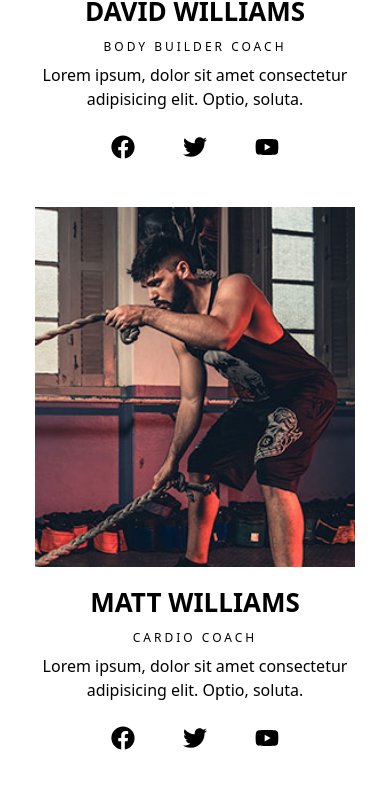
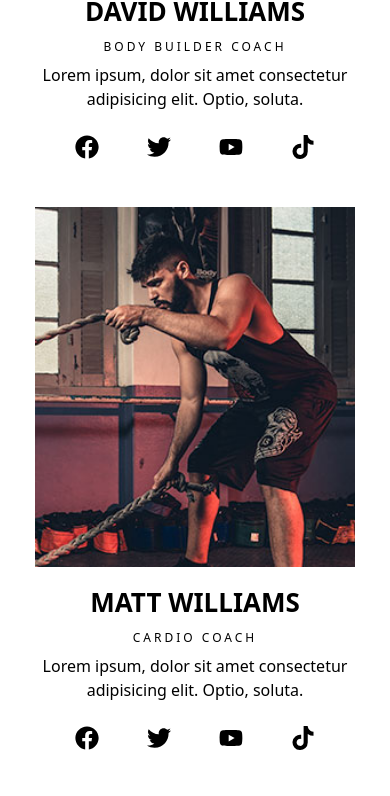
Before and after one commit to a7medk7aledak/Capsulegym, a Next.js app: page / in a window 390 px wide. Shown: the part 4520-5316 px from the top of the page. Built offline with nearby package versions, Linux system fonts and the light colour scheme; no server answers; grey boxes are pictures that could not be loaded.

Commit message:
finish front-end

```diff
--- a/components/Footer.tsx
+++ b/components/Footer.tsx
@@ -1,12 +1,14 @@
 "use client";
 import Image from "next/image";
 import Link from "next/link";
+import { FaMapMarkerAlt, FaPhoneAlt } from "react-icons/fa";
+import { MdAttachEmail } from "react-icons/md";
 import { useState } from "react";
 import {
   contactInfo,
   blogPosts,
   galleryImages,
-  socialLinks,
+  trainerData,
 } from "../constants";
 
 const Footer = () => {
@@ -78,26 +80,36 @@ const Footer = () => {
         <Image
           src="/assets/img/footer.jpg"
           alt="Decorative background image"
-          layout="fill"
-          objectFit="cover"
-          className="opacity-40"
+          fill
+          className="object-cover opacity-40"
         />
       </div>
       <div className="relative container mx-auto px-4 z-10">
         <div className="grid grid-cols-1 md:grid-cols-2 lg:grid-cols-4 gap-8">
           {/* Contact Info */}
-          <div>
+          <div className="text-center md:text-left">
             <h4 className="text-xl font-bold mb-4">Capsule Gym</h4>
             <p className="mb-4">{contactInfo.description}</p>
             <ul>
-              <li className="mb-2">{contactInfo.address}</li>
+              <li className="mb-2 flex items-center justify-center md:justify-start">
+                <FaMapMarkerAlt className="mr-2 text-red-600 flex-shrink-0" />
+                <span>{contactInfo.address}</span>
+              </li>
               {contactInfo.phoneNumbers.map((number, index) => (
-                <li key={index} className="mb-2">
-                  {number}
+                <li
+                  key={index}
+                  className="mb-2 flex items-center justify-center md:justify-start"
+                >
+                  <FaPhoneAlt className="mr-2 text-red-600 flex-shrink-0" />
+                  <span>{number}</span>
                 </li>
               ))}
               {contactInfo.emails.map((email, index) => (
-                <li key={index} className="mb-2">
+                <li
+                  key={index}
+                  className="mb-2 flex items-center justify-center md:justify-start"
+                >
+                  <MdAttachEmail className="mr-2 text-red-600 flex-shrink-0" />
                   <a href={`mailto:${email}`} className="hover:underline">
                     {email}
                   </a>
@@ -107,7 +119,7 @@ const Footer = () => {
           </div>
 
           {/* Recent Blog Posts */}
-          <div>
+          <div className="text-center md:text-left">
             <h4 className="text-xl font-bold mb-4">RECENT BLOG POSTS</h4>
             <ul>
               {blogPosts.map((post, index) => (
@@ -116,22 +128,23 @@ const Footer = () => {
                     {post.title}
                   </Link>
                   <p className="text-gray-400 text-sm">{post.date}</p>
+                  <hr />
                 </li>
               ))}
             </ul>
           </div>
 
           {/* Gallery */}
-          <div>
+          <div className="text-center md:text-left">
             <h4 className="text-xl font-bold mb-4">GALLERY</h4>
             <div className="grid grid-cols-3 gap-2">
               {galleryImages.map((img, index) => (
-                <Link key={index} href="#" className="block">
+                <Link key={index} href="#" className="block aspect-square">
                   <Image
                     src={img.src}
-                    width={90}
-                    height={90}
                     alt={img.alt}
+                    width={100}
+                    height={100}
                     className="object-cover w-full h-full"
                   />
                 </Link>
@@ -140,7 +153,7 @@ const Footer = () => {
           </div>
 
           {/* Contact Form */}
-          <div>
+          <div className="text-center md:text-left">
             <h4 className="text-xl font-bold mb-4">Contact Us</h4>
             {alertMessage && (
               <div
@@ -223,7 +236,7 @@ const Footer = () => {
                   required
                 ></textarea>
               </div>
-              <div className="text-right">
+              <div className="text-center md:text-right">
                 <button
                   type="submit"
                   className={`bg-red-600 text-white p-3 rounded-lg shadow-lg hover:bg-red-700 transition-all duration-300 ${
@@ -246,14 +259,19 @@ const Footer = () => {
         </div>
 
         <div className="border-t border-gray-700 mt-8 pt-4 flex flex-col sm:flex-row justify-between items-center relative z-10">
-          <p className="mb-4 sm:mb-0 text-center sm:text-left">
+          <p className="mb-4 sm:mb-0 text-center">
             &copy; {currentYear} All rights reserved CapsuleGym.{" "}
             <span className="text-red-600">by Ahmed Khaled</span>
           </p>
-          <div className="flex space-x-4">
-            {socialLinks.map((link, index) => (
-              <Link key={index} href={link.href} className="text-xl">
-                <i className={link.iconClass}></i>
+          {/* Social Links */}
+          <div className="flex gap-12 justify-center">
+            {trainerData[0].social.map((social, socialIndex) => (
+              <Link
+                className="hover:text-accent transition-all cursor-pointer"
+                href={social.href}
+                key={socialIndex}
+              >
+                <social.icon className="text-3xl" />
               </Link>
             ))}
           </div>
--- a/constants/index.js
+++ b/constants/index.js
@@ -99,7 +99,7 @@ import trainerData1 from "../public/assets/img/trainers/david.jpg";
 import trainerData2 from "../public/assets/img/trainers/matt.jpg";
 import trainerData3 from "../public/assets/img/trainers/rosy.jpg";
 import trainerData4 from "../public/assets/img/trainers/sofia.jpg";
-import { FaFacebook, FaTwitter, FaYoutube } from "react-icons/fa";
+import { FaFacebook, FaTwitter, FaYoutube, FaTiktok } from "react-icons/fa";
 export const trainerData = [
   {
     image: trainerData1,
@@ -108,9 +108,19 @@ export const trainerData = [
     description:
       "Lorem ipsum, dolor sit amet consectetur adipisicing elit. Optio, soluta.",
     social: [
-      { icon: FaFacebook, href: "http://facebook.com" },
+      {
+        icon: FaFacebook,
+        href: "https://www.facebook.com/profile.php?id=100084221542902&ref=pages_you_manage",
+      },
       { icon: FaTwitter, href: "http://twitter.com" },
-      { icon: FaYoutube, href: "http:/youtube.com" },
+      {
+        icon: FaYoutube,
+        href: "https://www.youtube.com/channel/UC2huGL4-BJUhRqvAnowoZFw",
+      },
+      {
+        icon: FaTiktok,
+        href: "https://www.tiktok.com/@capsulegym",
+      },
     ],
   },
   {
@@ -120,9 +130,19 @@ export const trainerData = [
     description:
       "Lorem ipsum, dolor sit amet consectetur adipisicing elit. Optio, soluta.",
     social: [
-      { icon: FaFacebook, href: "http://facebook.com" },
+      {
+        icon: FaFacebook,
+        href: "https://www.facebook.com/profile.php?id=100084221542902&ref=pages_you_manage",
+      },
       { icon: FaTwitter, href: "http://twitter.com" },
-      { icon: FaYoutube, href: "http:/youtube.com" },
+      {
+        icon: FaYoutube,
+        href: "https://www.youtube.com/channel/UC2huGL4-BJUhRqvAnowoZFw",
+      },
+      {
+        icon: FaTiktok,
+        href: "https://www.tiktok.com/@capsulegym",
+      },
     ],
   },
   {
@@ -132,9 +152,19 @@ export const trainerData = [
     description:
       "Lorem ipsum, dolor sit amet consectetur adipisicing elit. Optio, soluta.",
     social: [
-      { icon: FaFacebook, href: "http://facebook.com" },
+      {
+        icon: FaFacebook,
+        href: "https://www.facebook.com/profile.php?id=100084221542902&ref=pages_you_manage",
+      },
       { icon: FaTwitter, href: "http://twitter.com" },
-      { icon: FaYoutube, href: "http:/youtube.com" },
+      {
+        icon: FaYoutube,
+        href: "https://www.youtube.com/channel/UC2huGL4-BJUhRqvAnowoZFw",
+      },
+      {
+        icon: FaTiktok,
+        href: "https://www.tiktok.com/@capsulegym",
+      },
     ],
   },
   {
@@ -144,9 +174,19 @@ export const trainerData = [
     description:
       "Lorem ipsum, dolor sit amet consectetur adipisicing elit. Optio, soluta.",
     social: [
-      { icon: FaFacebook, href: "http://facebook.com" },
-      { icon: FaTwitter, href: "http://twitter.com" },
-      { icon: FaYoutube, href: "http:/youtube.com" },
+      {
+        icon: FaFacebook,
+        href: "https://www.facebook.com/profile.php?id=100084221542902&ref=pages_you_manage",
+      },
+      { icon: FaTwitter, href: "https://www.tiktok.com/@capsulegym" },
+      {
+        icon: FaYoutube,
+        href: "https://www.youtube.com/channel/UC2huGL4-BJUhRqvAnowoZFw",
+      },
+      {
+        icon: FaTiktok,
+        href: "https://www.tiktok.com/@capsulegym",
+      },
     ],
   },
 ];
@@ -163,7 +203,19 @@ export const testimonialData = [
     img: "/assets/img/testimonial/michael.jpg",
     message:
       "Lorem ipsum, dolor sit amet consectetur adipisicing elit. Dolorem corporis.",
-    name: "Lucy Anthony",
+    name: "michael maze",
+  },
+  {
+    img: "/assets/img/testimonial/maria.jpg",
+    message:
+      "Lorem ipsum, dolor sit amet consectetur adipisicing elit. Dolorem corporis.",
+    name: "maria mark",
+  },
+  {
+    img: "/assets/img/testimonial/michael.jpg",
+    message:
+      "Lorem ipsum, dolor sit amet consectetur adipisicing elit. Dolorem corporis.",
+    name: "michael maze",
   },
   {
     img: "/assets/img/testimonial/lucy.jpg",
@@ -172,10 +224,16 @@ export const testimonialData = [
     name: "Lucy Anthony",
   },
   {
+    img: "/assets/img/testimonial/maria.jpg",
+    message:
+      "Lorem ipsum, dolor sit amet consectetur adipisicing elit. Dolorem corporis.",
+    name: "maria mark",
+  },
+  {
     img: "/assets/img/testimonial/michael.jpg",
     message:
       "Lorem ipsum, dolor sit amet consectetur adipisicing elit. Dolorem corporis.",
-    name: "Lucy Anthony",
+    name: "michael maze",
   },
   {
     img: "/assets/img/testimonial/lucy.jpg",
@@ -184,28 +242,10 @@ export const testimonialData = [
     name: "Lucy Anthony",
   },
   {
-    img: "/assets/img/testimonial/michael.jpg",
+    img: "/assets/img/testimonial/maria.jpg",
     message:
       "Lorem ipsum, dolor sit amet consectetur adipisicing elit. Dolorem corporis.",
-    name: "Lucy Anthony",
-  },
-  {
-    img: "/assets/img/testimonial/michael.jpg",
-    message:
-      "Lorem ipsum, dolor sit amet consectetur adipisicing elit. Dolorem corporis.",
-    name: "Lucy Anthony",
-  },
-  {
-    img: "/assets/img/testimonial/lucy.jpg",
-    message:
-      "Lorem ipsum, dolor sit amet consectetur adipisicing elit. Dolorem corporis.",
-    name: "Lucy Anthony",
-  },
-  {
-    img: "/assets/img/testimonial/michael.jpg",
-    message:
-      "Lorem ipsum, dolor sit amet consectetur adipisicing elit. Dolorem corporis.",
-    name: "Lucy Anthony",
+    name: "maria mark",
   },
 ];
 
@@ -217,7 +257,19 @@ export const blogData = [
     href: "",
   },
   {
-    img: "/assets/img/blog/post1.jpg",
+    img: "/assets/img/blog/post2.jpg",
+    date: "March 10, 2024",
+    title: "Maintain a perfect structure after workout",
+    href: "",
+  },
+  {
+    img: "/assets/img/blog/post3.jpg",
+    date: "March 10, 2024",
+    title: "Maintain a perfect structure after workout",
+    href: "",
+  },
+  {
+    img: "/assets/img/blog/post4.jpg",
     date: "March 10, 2024",
     title: "Maintain a perfect structure after workout",
     href: "",
@@ -229,31 +281,19 @@ export const blogData = [
     href: "",
   },
   {
-    img: "/assets/img/blog/post1.jpg",
+    img: "/assets/img/blog/post2.jpg",
     date: "March 10, 2024",
     title: "Maintain a perfect structure after workout",
     href: "",
   },
   {
-    img: "/assets/img/blog/post1.jpg",
+    img: "/assets/img/blog/post3.jpg",
     date: "March 10, 2024",
     title: "Maintain a perfect structure after workout",
     href: "",
   },
   {
-    img: "/assets/img/blog/post1.jpg",
-    date: "March 10, 2024",
-    title: "Maintain a perfect structure after workout",
-    href: "",
-  },
-  {
-    img: "/assets/img/blog/post1.jpg",
-    date: "March 10, 2024",
-    title: "Maintain a perfect structure after workout",
-    href: "",
-  },
-  {
-    img: "/assets/img/blog/post1.jpg",
+    img: "/assets/img/blog/post4.jpg",
     date: "March 10, 2024",
     title: "Maintain a perfect structure after workout",
     href: "",
```
